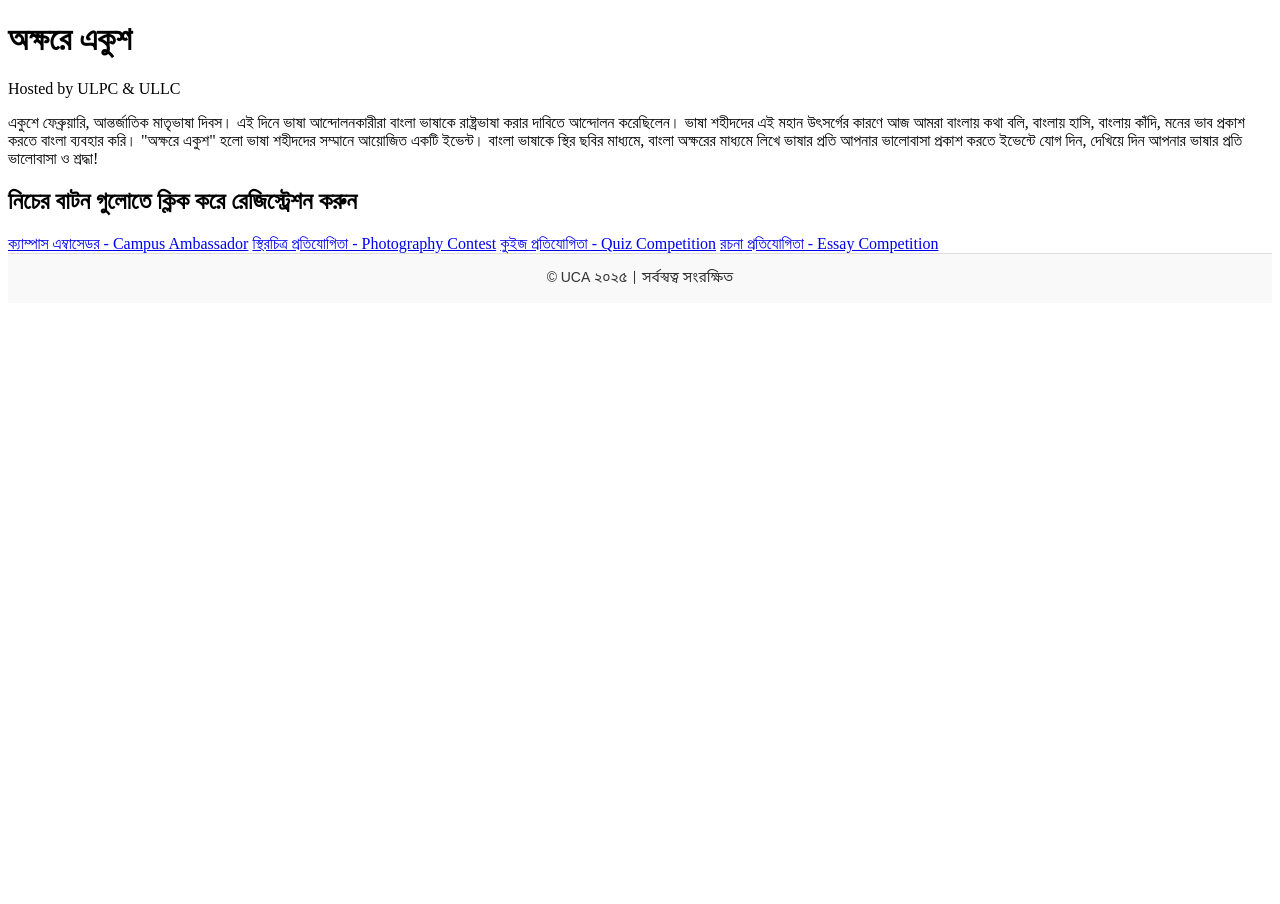
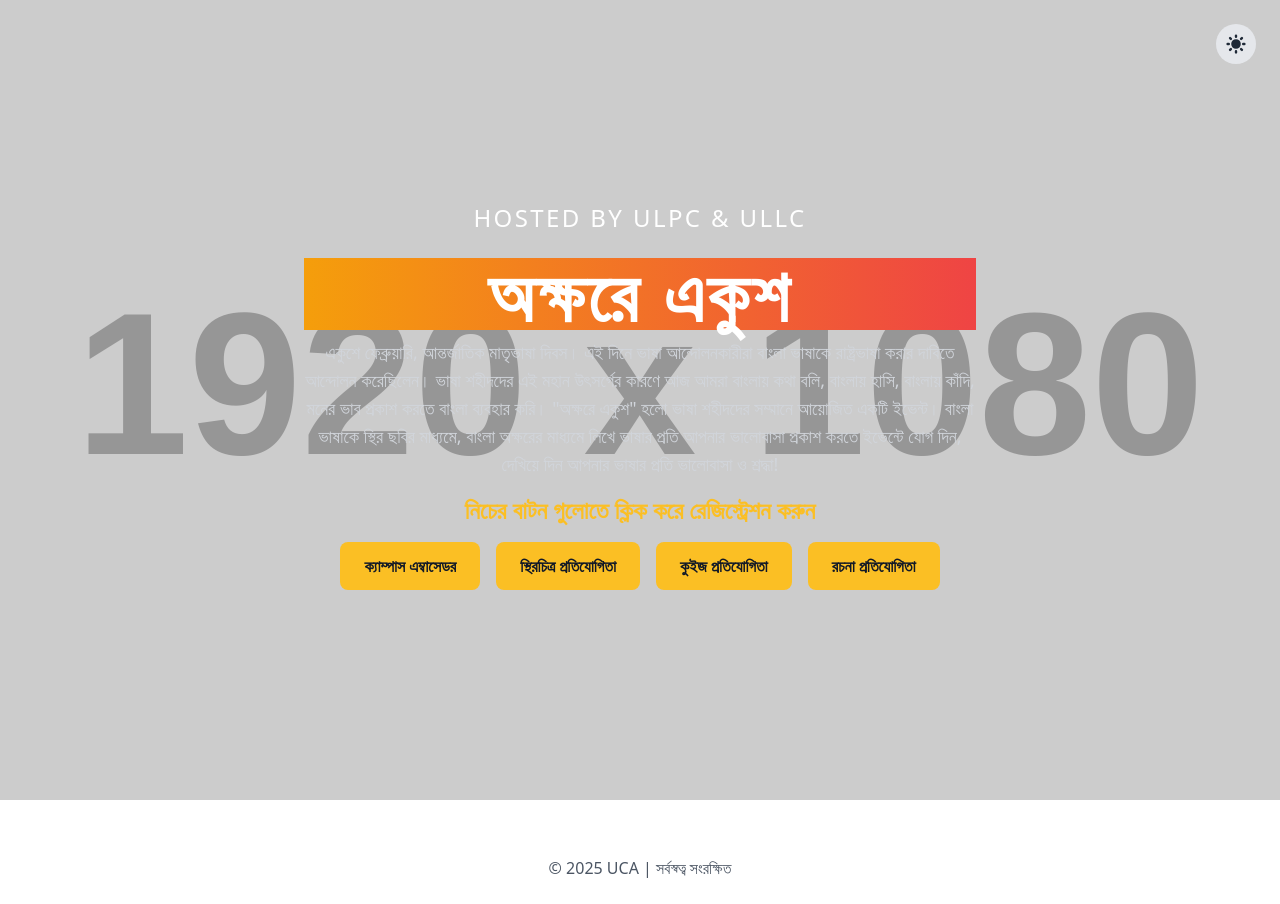
Before and after one commit to ULPC-Photgraphy/Okkhore-Ekush, a plain HTML site: page index.html in a window 1280 px wide. Before the commit the page ends 800 px from the top, so only its background shows below. Drawn offline with nearby package versions, Linux system fonts and the light colour scheme; placeholder pictures from the web are drawn by us; a web font is replaced by a local one.

Commit message:
Update index.html

```diff
--- a/index.html
+++ b/index.html
@@ -1,54 +1,175 @@
 <!DOCTYPE html>
-<html lang="en">
+<html lang="en" data-lt-installed="true">
   <head>
     <meta charset="UTF-8" />
+    <meta http-equiv="Content-Type" content="text/html; charset=UTF-8" />
     <meta name="viewport" content="width=device-width, initial-scale=1.0" />
+    <title>অক্ষরে একুশ</title>
+    <!-- Tailwind CSS -->
     <link
+      href="https://cdn.jsdelivr.net/npm/tailwindcss@2.2.19/dist/tailwind.min.css"
       rel="stylesheet"
-      href="https://fonts.googleapis.com/css2?family=Galada:wght@400;600&display=swap"
     />
+    <!-- Google Fonts -->
     <link
+      href="https://fonts.googleapis.com/css2?family=Galada&family=Alice&display=swap"
       rel="stylesheet"
-      href="https://fonts.googleapis.com/css2?family=Alice:wght@400;600&display=swap"
     />
-    <title>অক্ষরে একুশ</title>
-    <link rel="stylesheet" href="style.css" />
+    <!-- Custom Styles -->
+    <style>
+      .animate-float {
+        animation: float 3s ease-in-out infinite;
+      }
+      @keyframes float {
+        0%,
+        100% {
+          transform: translateY(0);
+        }
+        50% {
+          transform: translateY(-10px);
+        }
+      }
+      .animate-gradient-x {
+        background: linear-gradient(90deg, #f59e0b, #ef4444, #f59e0b);
+        background-size: 200% 200%;
+        animation: gradient-x 5s ease infinite;
+      }
+      @keyframes gradient-x {
+        0% {
+          background-position: 0% 50%;
+        }
+        50% {
+          background-position: 100% 50%;
+        }
+        100% {
+          background-position: 0% 50%;
+        }
+      }
+      .glow-on-hover:hover {
+        text-shadow: 0 0 10px #f59e0b, 0 0 20px #f59e0b, 0 0 30px #f59e0b;
+      }
+    </style>
   </head>
-  <body>
-    <header>
-      <h1>অক্ষরে একুশ</h1>
-      <p>Hosted by ULPC & ULLC</p>
-    </header>
+  <body
+    class="w-full min-h-screen antialiased bg-white font-alice dark:bg-gray-900"
+  >
+    <!-- Dark Mode Toggle -->
+    <button
+      @click="darkMode = !darkMode"
+      class="fixed top-4 right-4 z-50 p-2 bg-gray-200 rounded-full transition-colors duration-200 sm:top-6 sm:right-6 hover:bg-gray-300 dark:hover:bg-gray-600 dark:bg-gray-700"
+    >
+      <svg
+        x-show="!darkMode"
+        class="w-5 h-5 text-gray-800 sm:w-6 sm:h-6 dark:text-gray-200"
+        fill="currentColor"
+        viewBox="0 0 20 20"
+        style="display: none"
+      >
+        <path
+          d="M17.293 13.293A8 8 0 016.707 2.707a8.001 8.001 0 1010.586 10.586z"
+        ></path>
+      </svg>
+      <svg
+        x-show="darkMode"
+        class="w-5 h-5 text-gray-800 sm:w-6 sm:h-6 dark:text-gray-200"
+        fill="currentColor"
+        viewBox="0 0 20 20"
+      >
+        <path
+          fill-rule="evenodd"
+          d="M10 2a1 1 0 011 1v1a1 1 0 11-2 0V3a1 1 0 011-1zm4 8a4 4 0 11-8 0 4 4 0 018 0zm-.464 4.95l.707.707a1 1 0 001.414-1.414l-.707-.707a1 1 0 00-1.414 1.414zm2.12-10.607a1 1 0 010 1.414l-.706.707a1 1 0 11-1.414-1.414l.707-.707a1 1 0 011.414 0zM17 11a1 1 0 100-2h-1a1 1 0 100 2h1zm-7 4a1 1 0 011 1v1a1 1 0 11-2 0v-1a1 1 0 011-1zM5.05 6.464A1 1 0 106.465 5.05l-.708-.707a1 1 0 00-1.414 1.414l.707.707zm1.414 8.486l-.707.707a1 1 0 01-1.414-1.414l.707-.707a1 1 0 011.414 1.414zM4 11a1 1 0 100-2H3a1 1 0 000 2h1z"
+        ></path>
+      </svg>
+    </button>
 
-    <p>
-      একুশে ফেব্রুয়ারি, আন্তর্জাতিক মাতৃভাষা দিবস। এই দিনে ভাষা আন্দোলনকারীরা
-      বাংলা ভাষাকে রাষ্ট্রভাষা করার দাবিতে আন্দোলন করেছিলেন। ভাষা শহীদদের এই
-      মহান উৎসর্গের কারণে আজ আমরা বাংলায় কথা বলি, বাংলায় হাসি, বাংলায় কাঁদি,
-      মনের ভাব প্রকাশ করতে বাংলা ব্যবহার করি। "অক্ষরে একুশ" হলো ভাষা শহীদদের
-      সম্মানে আয়োজিত একটি ইভেন্ট। বাংলা ভাষাকে স্থির ছবির মাধ্যমে, বাংলা
-      অক্ষরের মাধ্যমে লিখে ভাষার প্রতি আপনার ভালোবাসা প্রকাশ করতে ইভেন্টে যোগ
-      দিন, দেখিয়ে দিন আপনার ভাষার প্রতি ভালোবাসা ও শ্রদ্ধা!
-    </p>
-    <h2>নিচের বাটন গুলোতে ক্লিক করে রেজিস্ট্রেশন করুন</h2>
-    <div class="contest-buttons">
-      <a href="ca-registration.html" class="button"
-        >ক্যাম্পাস এম্বাসেডর - Campus Ambassador</a
+    <!-- Hero Section -->
+    <section class="overflow-hidden relative min-h-screen bg-gray-900">
+      <div class="absolute inset-0 z-0">
+        <img
+          src="https://via.placeholder.com/1920x1080"
+          class="object-cover w-full h-full animate-ken-burns"
+          alt="Background"
+        />
+        <div
+          class="absolute inset-0 bg-gradient-to-t via-transparent to-transparent from-black/50"
+        ></div>
+      </div>
+
+      <div
+        class="flex relative z-10 flex-col justify-center items-center min-h-screen text-center text-white"
       >
-      <a href="photography-contest.html" class="button"
-        >স্থিরচিত্র প্রতিযোগিতা - Photography Contest</a
-      >
-      <a href="quiz-competition.html" class="button"
-        >কুইজ প্রতিযোগিতা - Quiz Competition</a
-      >
-      <a href="essay-competition.html" class="button"
-        >রচনা প্রতিযোগিতা - Essay Competition</a
-      >
-    </div>
+        <div class="space-y-4">
+          <p
+            class="font-medium tracking-widest uppercase transition-all duration-300 select-none text-md md:text-2xl text-yellow-400/80 animate-float hover:scale-105"
+          >
+            Hosted by ULPC & ULLC
+          </p>
 
-    <div class="footer">
-      <footer>
-        <p>© UCA ২০২৫ | সর্বস্বত্ব সংরক্ষিত</p>
-      </footer>
-    </div>
+          <div class="space-y-2">
+            <h1
+              class="text-4xl font-bold tracking-wider text-white select-none md:text-7xl animate-gradient-x glow-on-hover"
+            >
+              অক্ষরে একুশ
+            </h1>
+
+            <p class="text-lg text-gray-300 max-w-2xl mx-auto">
+              একুশে ফেব্রুয়ারি, আন্তর্জাতিক মাতৃভাষা দিবস। এই দিনে ভাষা
+              আন্দোলনকারীরা বাংলা ভাষাকে রাষ্ট্রভাষা করার দাবিতে আন্দোলন করেছিলেন।
+              ভাষা শহীদদের এই মহান উৎসর্গের কারণে আজ আমরা বাংলায় কথা বলি, বাংলায়
+              হাসি, বাংলায় কাঁদি, মনের ভাব প্রকাশ করতে বাংলা ব্যবহার করি।
+              "অক্ষরে একুশ" হলো ভাষা শহীদদের সম্মানে আয়োজিত একটি ইভেন্ট। বাংলা
+              ভাষাকে স্থির ছবির মাধ্যমে, বাংলা অক্ষরের মাধ্যমে লিখে ভাষার প্রতি
+              আপনার ভালোবাসা প্রকাশ করতে ইভেন্টে যোগ দিন, দেখিয়ে দিন আপনার
+              ভাষার প্রতি ভালোবাসা ও শ্রদ্ধা!
+            </p>
+          </div>
+
+          <div class="flex flex-col gap-4 justify-center items-center mt-12">
+            <h2 class="text-2xl font-bold text-yellow-400">
+              নিচের বাটন গুলোতে ক্লিক করে রেজিস্ট্রেশন করুন
+            </h2>
+            <div class="flex flex-wrap gap-4 justify-center">
+              <a
+                href="ca-registration.html"
+                class="px-6 py-3 bg-yellow-400 text-gray-900 font-semibold rounded-lg hover:bg-yellow-500 transition-colors duration-200"
+              >
+                ক্যাম্পাস এম্বাসেডর
+              </a>
+              <a
+                href="photography-contest.html"
+                class="px-6 py-3 bg-yellow-400 text-gray-900 font-semibold rounded-lg hover:bg-yellow-500 transition-colors duration-200"
+              >
+                স্থিরচিত্র প্রতিযোগিতা
+              </a>
+              <a
+                href="quiz-competition.html"
+                class="px-6 py-3 bg-yellow-400 text-gray-900 font-semibold rounded-lg hover:bg-yellow-500 transition-colors duration-200"
+              >
+                কুইজ প্রতিযোগিতা
+              </a>
+              <a
+                href="essay-competition.html"
+                class="px-6 py-3 bg-yellow-400 text-gray-900 font-semibold rounded-lg hover:bg-yellow-500 transition-colors duration-200"
+              >
+                রচনা প্রতিযোগিতা
+              </a>
+            </div>
+          </div>
+        </div>
+      </div>
+    </section>
+
+    <!-- Footer -->
+    <footer class="py-4 mt-6 sm:py-6 sm:mt-8 bg-slate-200 dark:bg-gray-800">
+      <div class="container px-4 mx-auto max-w-7xl">
+        <p class="text-sm text-center text-gray-600 sm:text-base dark:text-gray-400">
+          © <span x-text="new Date().getFullYear()">2025</span> UCA | সর্বস্বত্ব
+          সংরক্ষিত
+        </p>
+      </div>
+    </footer>
+
+    <!-- Alpine.js for Dark Mode -->
+    <script src="https://cdn.jsdelivr.net/npm/alpinejs@3.x.x/dist/cdn.min.js" defer></script>
   </body>
 </html>
```
